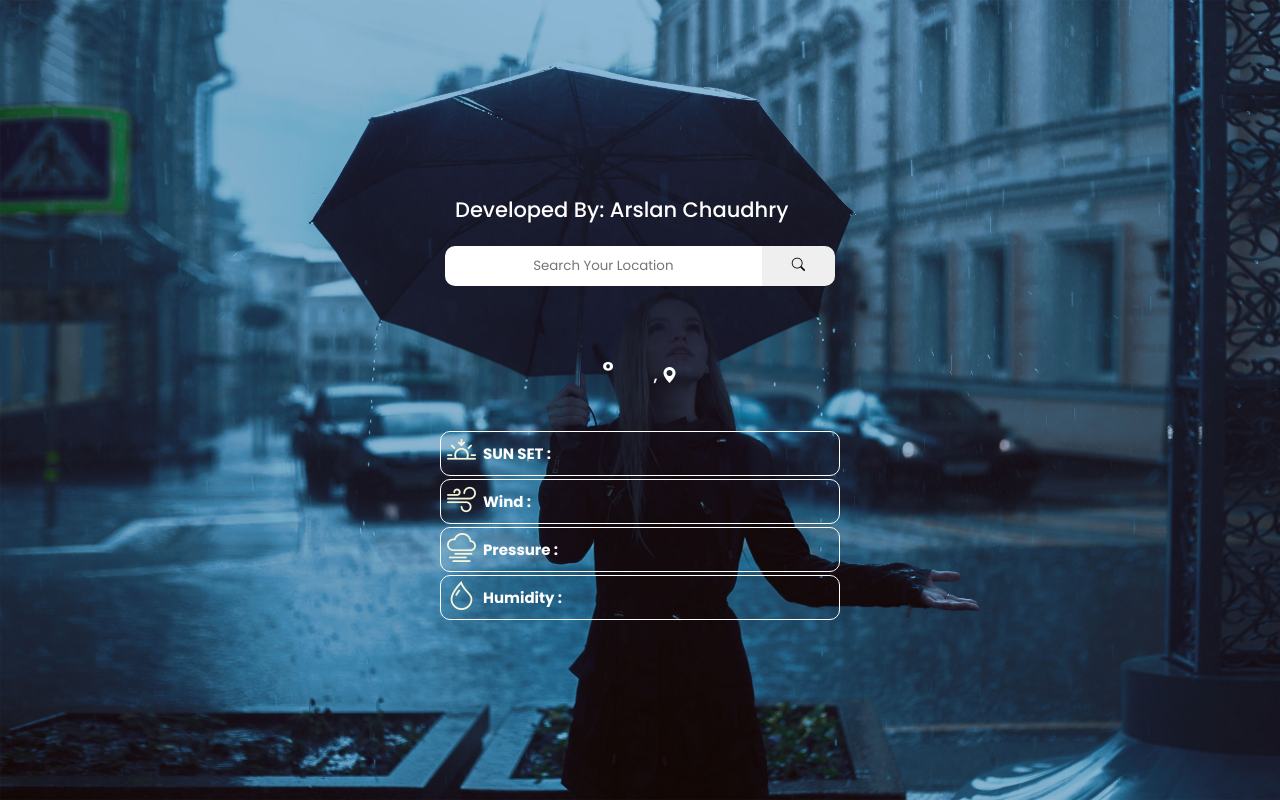
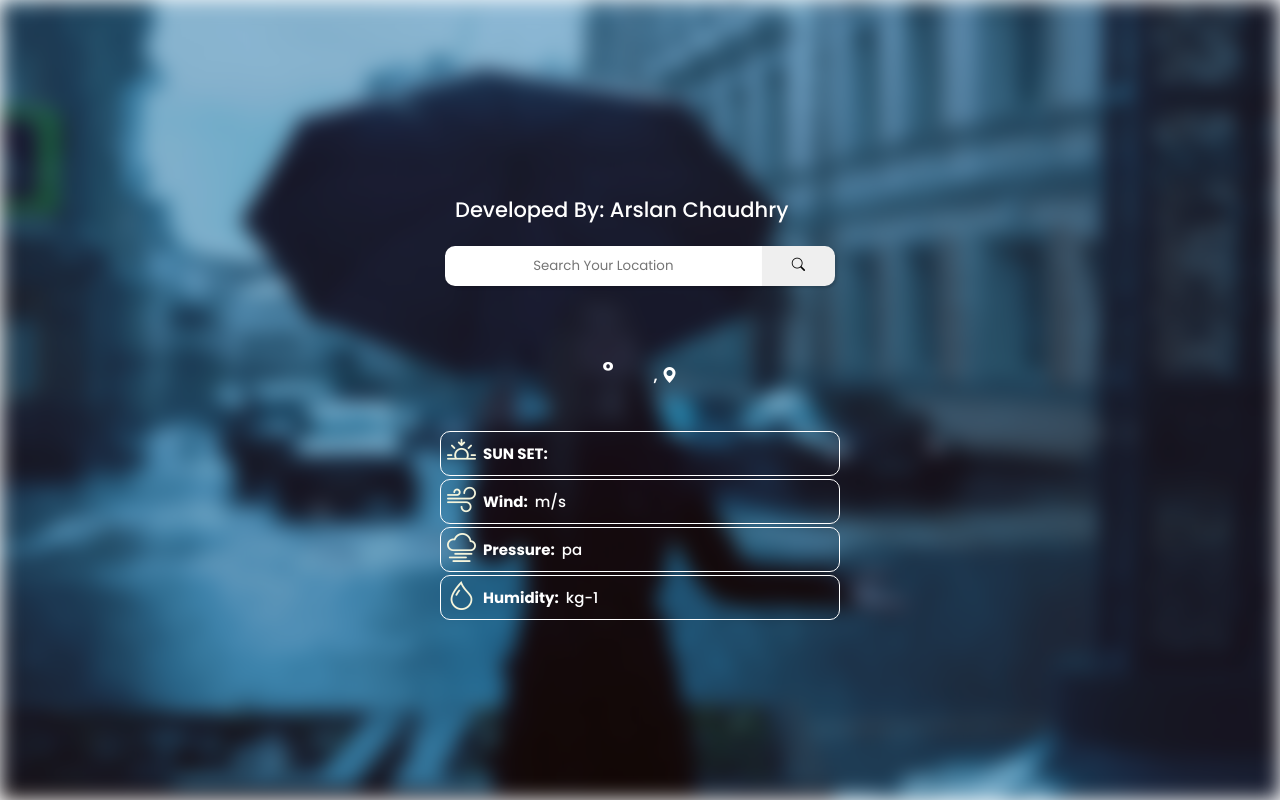
Before and after one commit to Arslan-chaudhry99/react-weather-app, a React (Create React App) app: page / in a window 1280 px wide. Built offline with nearby package versions, Linux system fonts and the light colour scheme; no server answers.

Commit message:
Initial commit

```diff
--- a/src/App.js
+++ b/src/App.js
@@ -1,6 +1,7 @@
 import "./components/style.css";
 import { useState } from "react";
 import { useEffect } from "react";
+import image from "./components/images/arsla2.jpg"
 function App() {
   const [searchedValue, setsearchedValue] = useState("lahore");
   const [completeInfo, setcompleteInfo] = useState({});
@@ -108,8 +109,8 @@ useEffect(()=>{
   return (
     <>
 
+      <img src={image} className='bcImage' />
       <div className="wrapper">
-
         <header className="design">Developed By: Arslan Chaudhry</header>
         <section className="input-part">
           <div className="content">
@@ -143,23 +144,23 @@ useEffect(()=>{
           <div className="other_info">
             <div className="more">
               <i className="bi bi-sunset size"></i>
-              <p className="inlin hed">SUN SET :</p>
+              <p className="inlin hed">SUN SET:</p>
               <p className="inlin">{setTime}</p>
             </div>
             <div className="more">
             <i className="bi bi-wind size"></i>
-              <p className="hed">Wind :</p>
-              <p>{speed}</p>
+              <p className="hed">Wind:</p>
+              <p>{speed} m/s</p>
             </div>
             <div className="more">
             <i className="bi bi-cloud-haze size"></i>
-              <p className="hed">Pressure :</p>
-              <p>{pressure}</p>
+              <p className="hed">Pressure:</p>
+              <p>{pressure} pa</p>
             </div>
             <div className="more">
             <i className="bi bi-droplet size"></i>
-              <p className="hed">Humidity :</p>
-              <p >{humidity}</p>
+              <p className="hed">Humidity:</p>
+              <p >{humidity} kg-1 </p>
             </div>
           </div>
         </section>
--- a/src/components/style.css
+++ b/src/components/style.css
@@ -8,16 +8,25 @@
 }
 body{
 
-  display: flex;
-  align-items: center;
-  justify-content: center;
+  display: grid;
+  place-items: center;
   min-height: 100vh;
- background-image: url(images/arsla2.jpg);
- object-fit: cover;
- background-size: cover;
- background-repeat: no-repeat;
-
-
+ /* background-image: url(images/arsla2.jpg); */
+position: relative;
+}
+.bcImage{
+  position: absolute;
+  object-fit: cover;
+  object-position: top;
+  z-index: -1;
+width: 100vw;
+  height: 100%;
+  top: 0;
+  bottom: 0;
+  left: 0;
+  right: 0;
+  filter: blur(10px);
+  -webkit-filter: blur(10px);
 }
 ::selection{
   color: #fff;
@@ -25,15 +34,6 @@ body{
 }
 .wrapper{
   width: 400px;
-
-  /* background-image: url(images/arslan_chaudhry.jpg); */
-  background-repeat: no-repeat;
-  filter: blur(0.4px);
-  -webkit-filter: blur(0.4px);
-  background-size: cover;
-  background-size: 100%;
-  border-radius: 7px;
-  /* box-shadow: 7px 7px 20px rgba(0, 0, 0, 0.05); */
 }
 .wrapper header{
   display: flex;
@@ -75,6 +75,7 @@ header i{
   border-radius: 10px;
   border-bottom-right-radius: 0px;
   border-top-right-radius: 0;
+  box-shadow: rgba(0, 0, 0, 0.15) 1.95px 1.95px 2.6px;
 }
 .input_part  button{
 
@@ -87,6 +88,7 @@ cursor: pointer;
 border-radius: 10px;
 border-bottom-left-radius: 0px;
 border-top-left-radius: 0;
+box-shadow: rgba(0, 0, 0, 0.15) 1.95px 1.95px 2.6px;
 }
 .input_part button i:hover{
 color: red;
```
